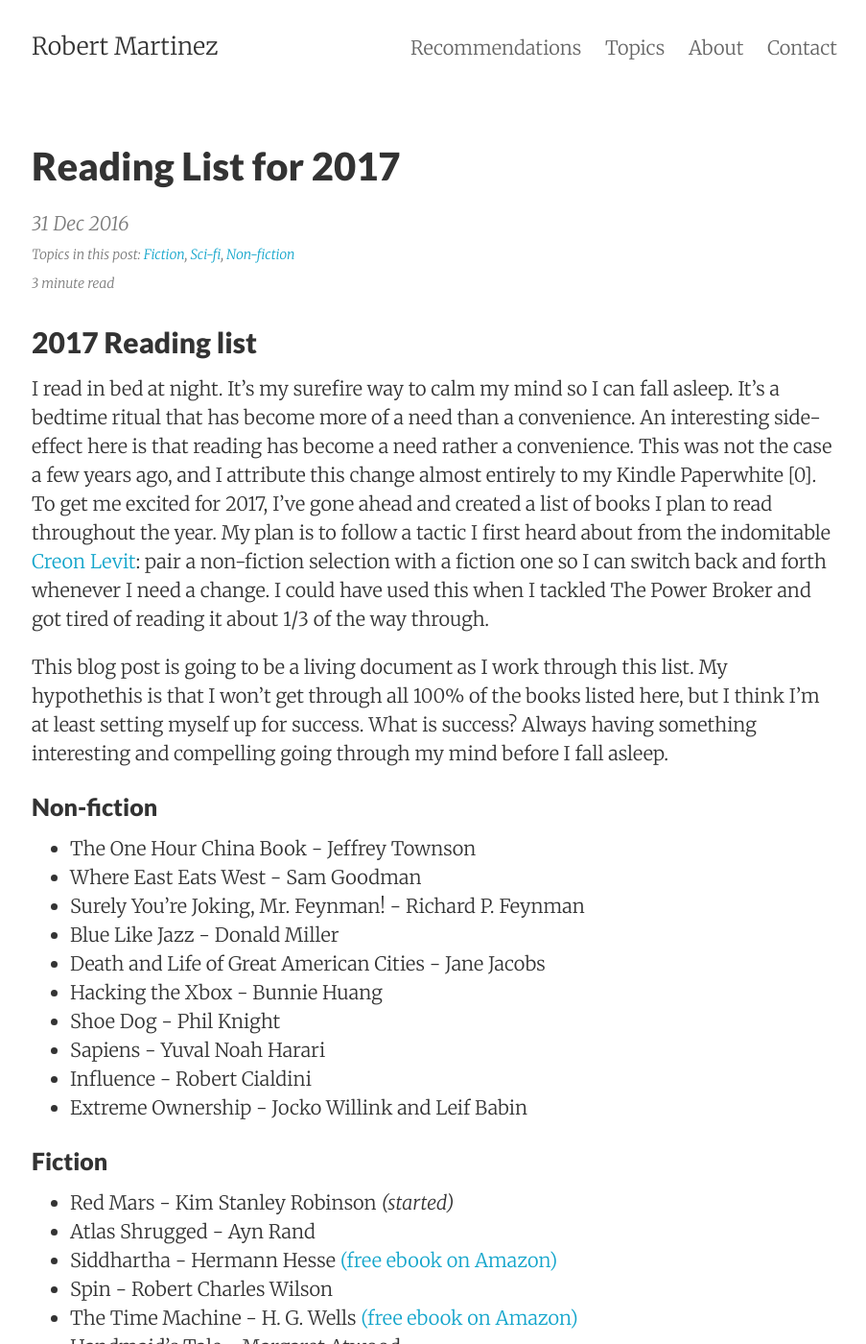
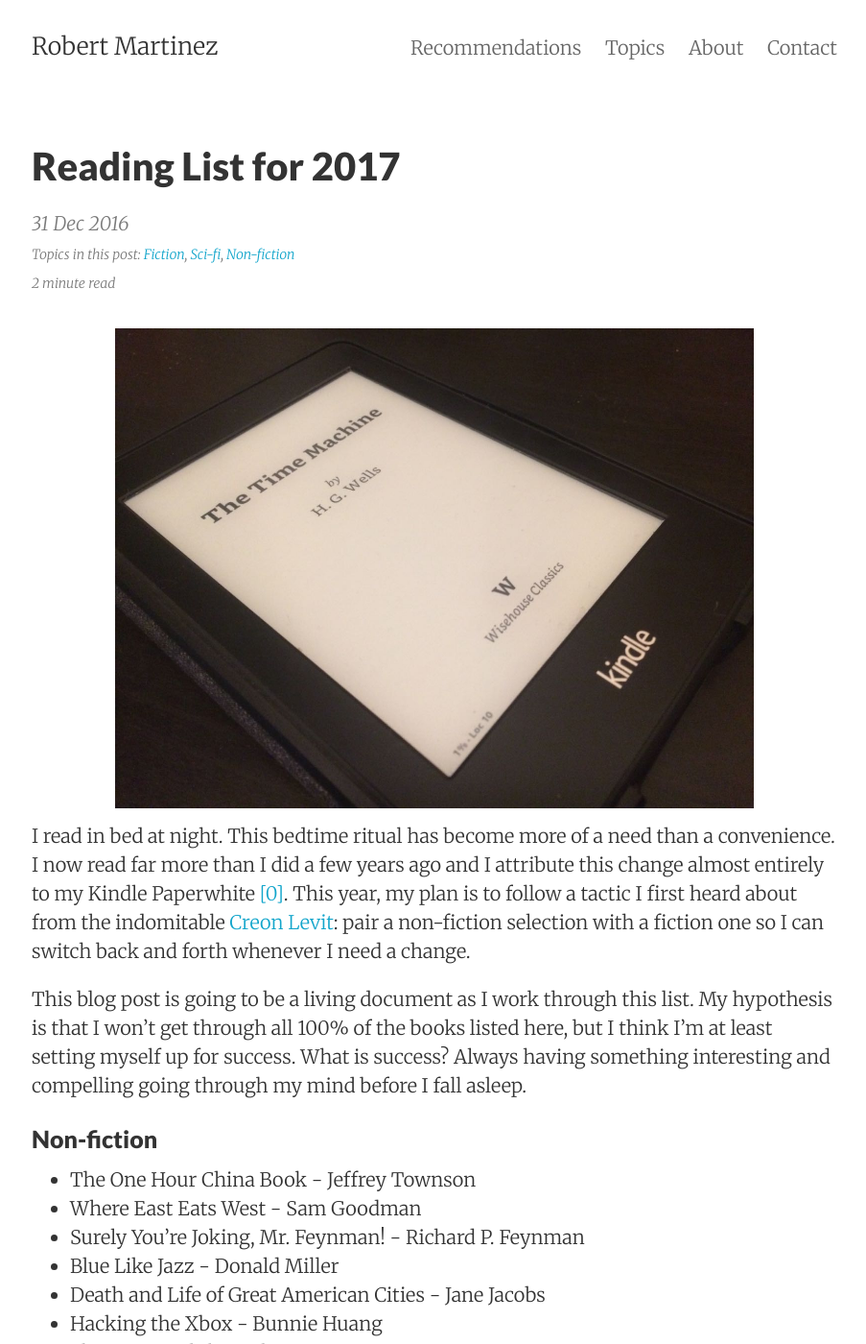
Before and after one commit to RobertMartinez/robertmartinez.github.io, a Jekyll site: the page built from _posts/2016-12-31-reading-list-2017.md, in a window 1280 px wide and 1400 px high. Shown: the whole window at 96% size, without its empty margins (187-1090 px from the left). Built offline with Jekyll 4.4.1, drawn with Linux system fonts in a browser that asks for light colours; comment, search, counter and statistics services are not loaded; some of the changed text lies outside the part shown.

```diff
--- a/_posts/2016-12-31-reading-list-2017.md
+++ b/_posts/2016-12-31-reading-list-2017.md
@@ -10,11 +10,11 @@ tags:
 allow_comments: TRUE
 ---
 
-##  2017 Reading list
+{% include image.html url="/images/reading_list_2017.jpg" description="" %}
 
-I read in bed at night. It's my surefire way to calm my mind so I can fall asleep. It's a bedtime ritual that has become more of a need than a convenience. An interesting side-effect here is that reading has become a need rather a convenience. This was not the case a few years ago, and I attribute this change almost entirely to my Kindle Paperwhite [0]. To get me excited for 2017, I've gone ahead and created a list of books I plan to read throughout the year. My plan is to follow a tactic I first heard about from the indomitable [Creon Levit](https://creonlevit.wordpress.com/2016/04/10/creons-advice-for-reading-and-enjoying-many-books/): pair a non-fiction selection with a fiction one so I can switch back and forth whenever I need a change. I could have used this when I tackled The Power Broker and got tired of reading it about 1/3 of the way through.
+I read in bed at night. This bedtime ritual has become more of a need than a convenience. I now read far more than I did a few years ago and I attribute this change almost entirely to my Kindle Paperwhite <a id="00" href="#01">[0]</a>. This year, my plan is to follow a tactic I first heard about from the indomitable [Creon Levit](https://creonlevit.wordpress.com/2016/04/10/creons-advice-for-reading-and-enjoying-many-books/): pair a non-fiction selection with a fiction one so I can switch back and forth whenever I need a change.
 
-This blog post is going to be a living document as I work through this list. My hypothethis is that I won't get through all 100% of the books listed here, but I think I'm at least setting myself up for success. What is success? Always having something interesting and compelling going through my mind before I fall asleep.
+This blog post is going to be a living document as I work through this list. My hypothesis is that I won't get through all 100% of the books listed here, but I think I'm at least setting myself up for success. What is success? Always having something interesting and compelling going through my mind before I fall asleep.
 
 ### Non-fiction
 
```
Also changed, not shown: other parts of _posts/2016-12-31-reading-list-2017.md (+2 -2 lines), recommendations.md (+3 -3 lines), images/reading_list_2017.jpg (added).
